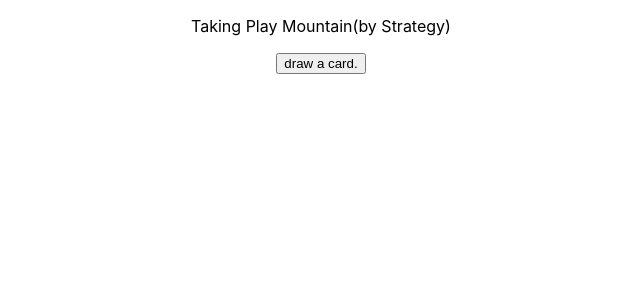
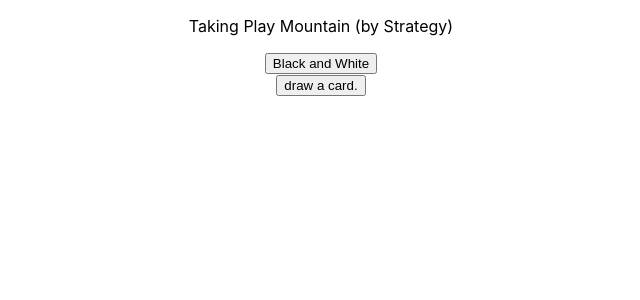
Before and after one commit to austindryden/oblique-scapes, a React (Create React App) app: page / in a window 1280 px wide. Shown: the top 300 px of the page, without its empty margins (319-959 px from the left). Built offline with nearby package versions, Linux system fonts and the light colour scheme.

Commit message:
color button works!

```diff
--- a/src/App.js
+++ b/src/App.js
@@ -5,7 +5,7 @@ import ObiApp from "./ObiApp";
 function App() {
   return (
     <div className="App">
-      <p>Taking Play Mountain(by Strategy)</p>
+      <p>Taking Play Mountain (by Strategy)</p>
       <ObiApp />
     </div>
   );
--- a/src/Card.js
+++ b/src/Card.js
@@ -1,9 +1,9 @@
 import React from "react";
 
-export default function Card({image, strat}){
+export default function Card({image, strat, colorMode}){
     return(
         <div className="card">
-            <img src={image} alt="Noguchi Playscape"></img>
+            <img src={image} alt="Noguchi Playscape" style={colorMode ? {}:{filter: "grayscale(100%)"} }></img>
             <h2>{strat}</h2>
         </div>
     )
--- a/src/CardDeck.js
+++ b/src/CardDeck.js
@@ -14,8 +14,7 @@ export default class CardDeck extends React.Component{
     render(){
         return(<div className="card-deck">
             <button onClick={this._newCardClick}>draw a card.</button>
-            {
-            this.state.cardStack.length == 0 ? "" : <Card image={this.state.cardStack[this.state.currentCardIndex].image} strat={this.state.cardStack[this.state.currentCardIndex].strat} />}
+            {this.state.cardStack.length === 0 ? "" : <Card image={this.state.cardStack[this.state.currentCardIndex].image} strat={this.state.cardStack[this.state.currentCardIndex].strat} colorMode={this.props.colorMode} />}
             <br />
             {this.state.currentCardIndex < (this.state.cardStack.length-1) ? <button onClick={this._backClick}>back</button>:""}
             {(this.state.currentCardIndex!==0) ? <button onClick={this._forwardClick}>forward</button> : "" }
--- a/src/ObiApp.js
+++ b/src/ObiApp.js
@@ -5,16 +5,20 @@ export default class ObiApp extends React.Component{
     constructor(props){
         super(props);
         this.state = {
-            color:true
+            colorMode:true
         }
     }
 
     render(){
         return(<div>
-
-            <CardDeck />
+            <button onClick={this._changeColor}> {this.state.colorMode ? "Black and White" : "      Full Color      "}</button>
+            <CardDeck colorMode={this.state.colorMode} />
         </div>)
     }
 
-
+    _changeColor =()=>{
+        let newState = {...this.state};
+        newState.colorMode = !newState.colorMode;
+        this.setState(newState);
+    }
 }
```
Also changed, not shown: 1 other file (tests, documents, lock files or other folders).
